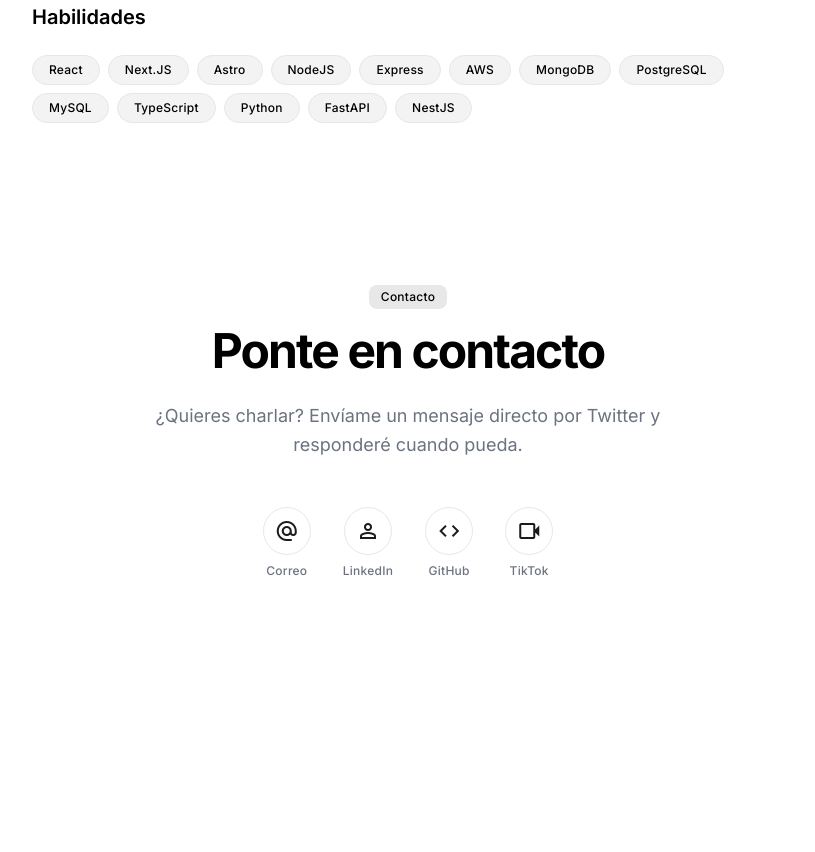
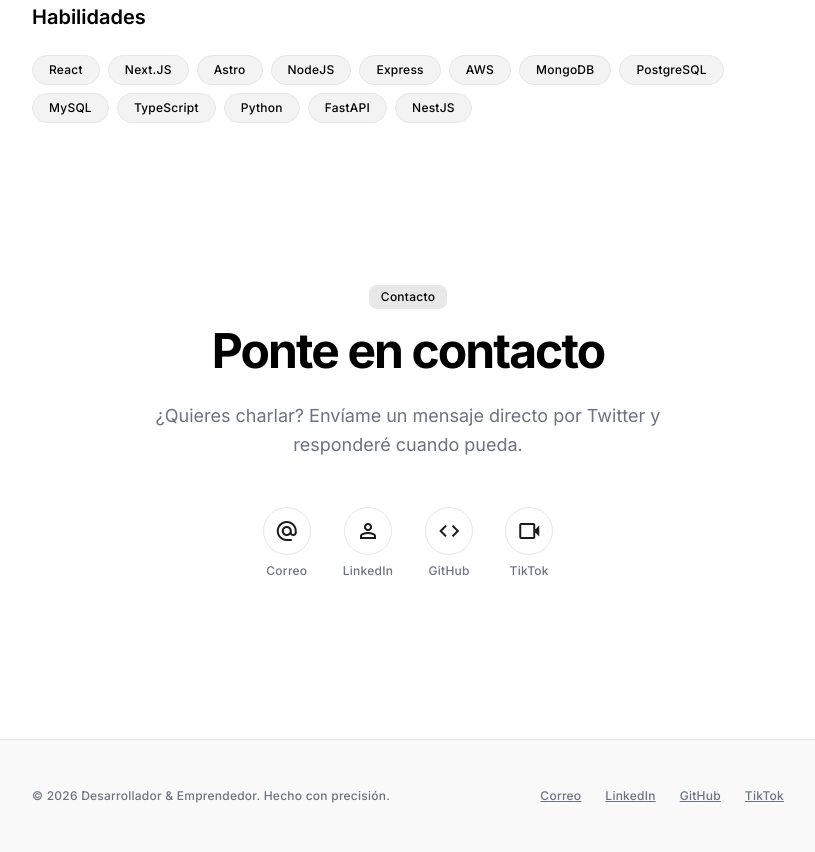
Before and after one commit to HeymerDev/Portafolio, an Astro site: page / in a window 1280 px wide. Shown: the part 1131-1983 px from the top of the page, without its empty margins (232-1047 px from the left). Before the commit the page ends 1870 px from the top, so only its background shows below. Built offline with nearby package versions, Linux system fonts and the light colour scheme; Astro itself is replaced by a stand-in of ours.

Commit message:
add footer components & used on index

```diff
--- /dev/null
+++ b/src/components/views/Footer.astro
@@ -0,0 +1,32 @@
+---
+import { socialNetworks } from "@/data/SocialNetworks";
+
+const date = new Date();
+const year = date.getFullYear();
+---
+
+<footer
+  class="bg-background dark:bg-background border-t border-border-subtle dark:border-outline-variant"
+>
+  <div
+    class="max-w-container-max mx-auto py-12 px-margin-page flex flex-col md:flex-row justify-between items-center gap-4"
+  >
+    <span
+      class="font-label-sm text-label-sm text-muted-foreground dark:text-on-surface-variant"
+    >
+      &copy; {year} Desarrollador &amp; Emprendedor. Hecho con precisión.
+    </span>
+    <div class="flex gap-6">
+      {
+        socialNetworks.map((network) => (
+          <a
+            class="font-label-sm text-label-sm text-muted-foreground dark:text-on-surface-variant hover:text-primary underline transition-opacity duration-200"
+            href="#"
+          >
+            {network.name}
+          </a>
+        ))
+      }
+    </div>
+  </div>
+</footer>
--- a/src/pages/index.astro
+++ b/src/pages/index.astro
@@ -7,6 +7,7 @@ import WorkExperience from "@/components/views/WorkExperience.astro";
 import Education from "@/components/views/Education.astro";
 import Skills from "@/components/views/Skills.astro";
 import SocialNetworks from "@/components/views/SocialNetworks.astro";
+import Footer from "@/components/views/Footer.astro";
 ---
 
 <Layout>
@@ -19,4 +20,5 @@ import SocialNetworks from "@/components/views/SocialNetworks.astro";
     <Skills />
     <SocialNetworks />
   </main>
+  <Footer />
 </Layout>
```
